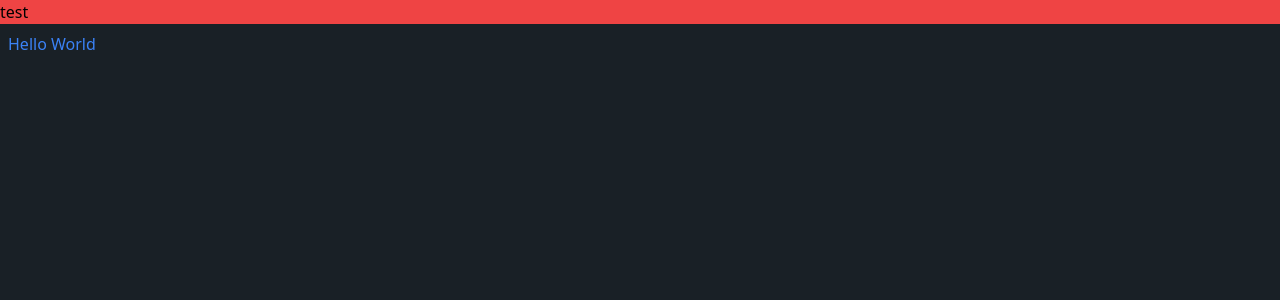
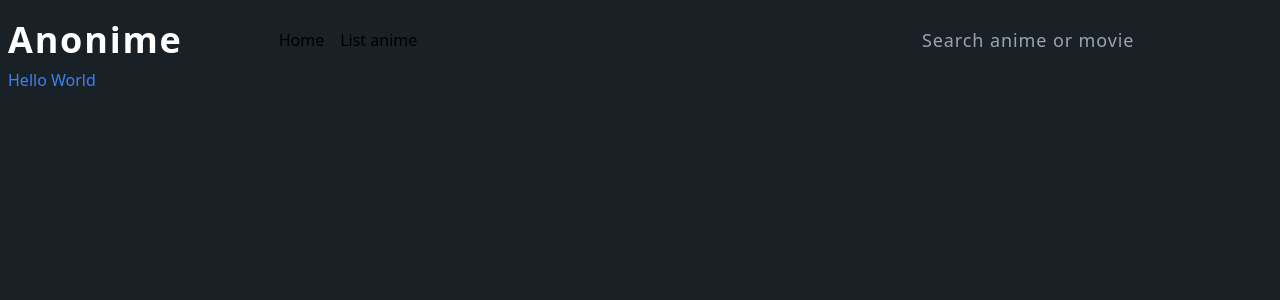
Before and after one commit to osmandlsmn/react-movie-app, a React (Vite) app: page / in a window 1280 px wide. Shown: the top 300 px of the page. Built offline with nearby package versions, Linux system fonts and the light colour scheme.

Commit message:
update: header component

```diff
--- a/src/components/Header/index.tsx
+++ b/src/components/Header/index.tsx
@@ -1,7 +1,24 @@
 import * as React from "react";
+import { Link } from "react-router-dom";
+import Input from "@/components/UI/Input/index";
 
 const Header: React.FC = () => {
-  return <div className="container mx-auto bg-red-500">test</div>;
+  return (
+    <div className="container mt-5 flex flex-col items-center justify-between px-2 md:mx-auto md:flex-row">
+      <div className="mb-6 flex flex-col items-center md:mb-0 md:flex-row">
+        <div>
+          <h1 className="text-4xl font-bold tracking-wider text-white">
+            Anonime
+          </h1>
+        </div>
+        <nav className="space-x-4 md:ml-24">
+          <Link to="/">Home</Link>
+          <Link to="/latest">List anime</Link>
+        </nav>
+      </div>
+      <Input placeholder="Search anime or movie" />
+    </div>
+  );
 };
 
 export default Header;
```
